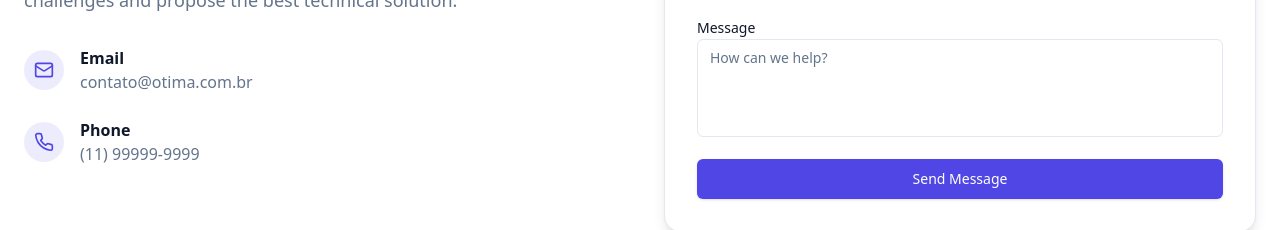
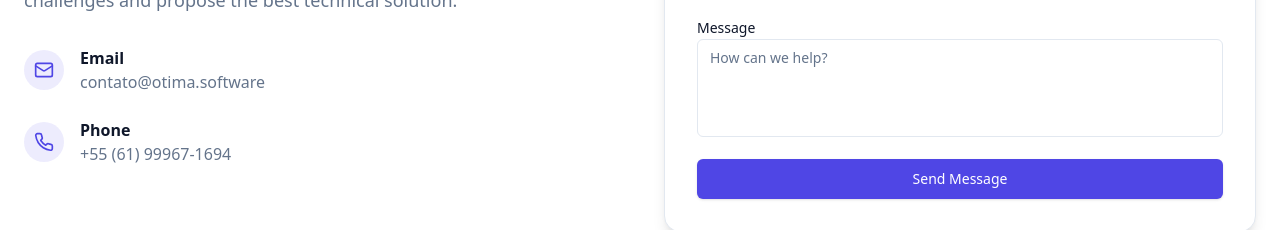
Before and after one commit to marcelllo/otima-software, a Next.js app: page /en in a window 1280 px wide. Shown: the part 2653-2883 px from the top of the page. Built offline with nearby package versions, Linux system fonts and the light colour scheme.

Commit message:
Ajuste das informações de contato

```diff
--- a/src/components/Contact.tsx
+++ b/src/components/Contact.tsx
@@ -22,7 +22,7 @@ export default function Contact() {
                                 </div>
                                 <div className="ml-4">
                                     <h4 className="font-semibold">{t('info.email')}</h4>
-                                    <p className="text-muted-foreground">contato@otima.com.br</p>
+                                    <p className="text-muted-foreground">contato@otima.software</p>
                                 </div>
                             </div>
 
@@ -32,7 +32,7 @@ export default function Contact() {
                                 </div>
                                 <div className="ml-4">
                                     <h4 className="font-semibold">{t('info.phone')}</h4>
-                                    <p className="text-muted-foreground">(11) 99999-9999</p>
+                                    <p className="text-muted-foreground">+55 (61) 99967-1694</p>
                                 </div>
                             </div>
                         </div>
```
